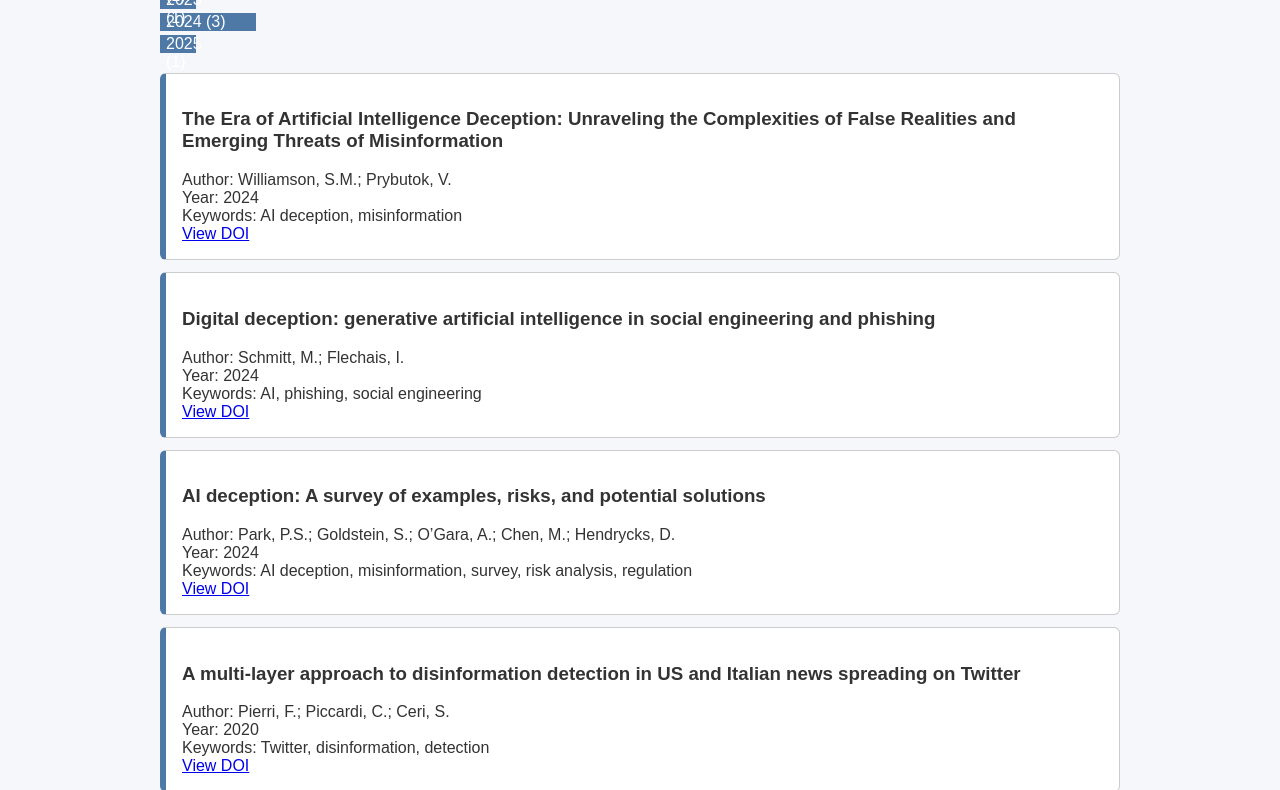
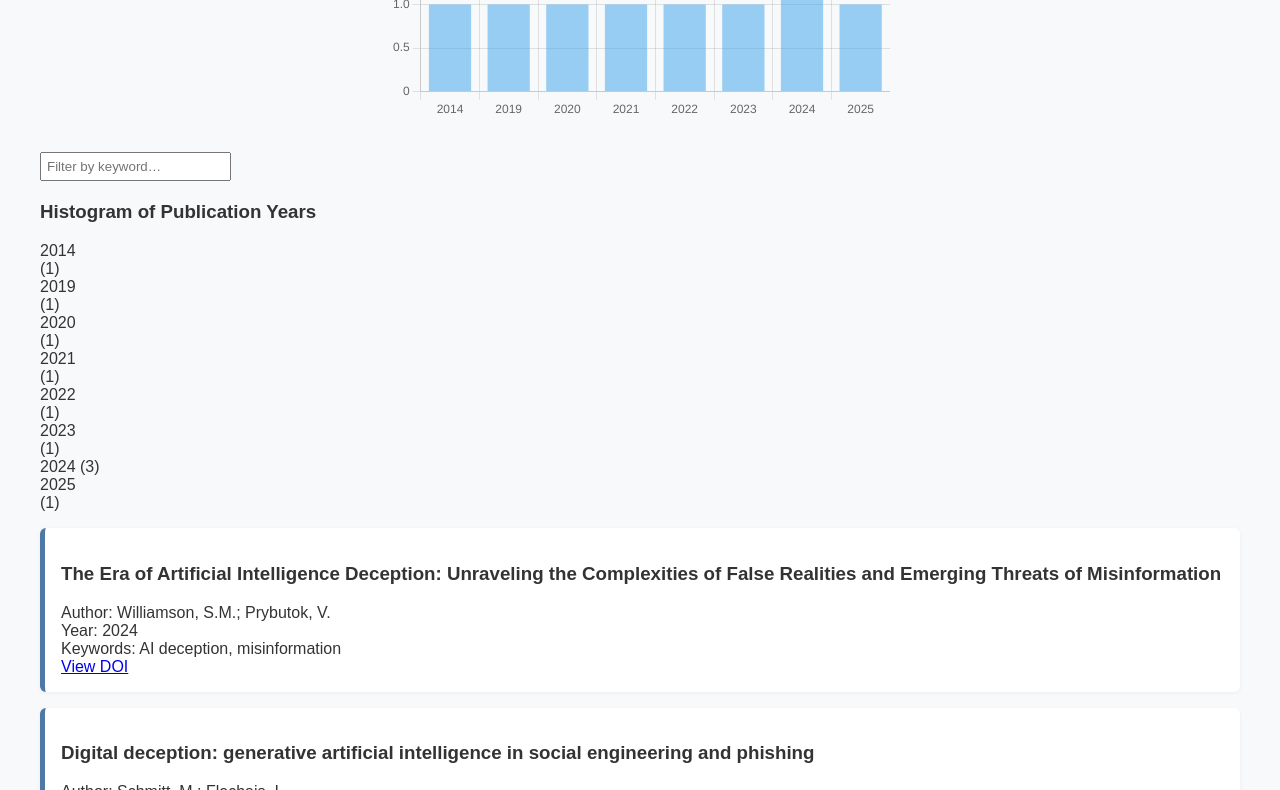
Before and after one commit to Yunjing1123/research, a plain HTML site: page index.html in a window 1280 px wide. Shown: the part 310-1100 px from the top of the page. Drawn offline with nearby package versions, Linux system fonts and the light colour scheme.

Commit message:
Update index.html

```diff
--- a/index.html
+++ b/index.html
@@ -3,56 +3,43 @@
 <head>
   <meta charset="UTF-8" />
   <meta name="viewport" content="width=device-width, initial-scale=1.0"/>
-  <title>SurVis - AI Deception and Misinformation</title>
+  <title>SurVis - AI Deception Papers</title>
   <script src="survis.js" defer></script>
   <style>
-    body {
-      font-family: Arial, sans-serif;
-      margin: 40px auto;
-      max-width: 960px;
-      background-color: #f5f7fb;
-      color: #333;
+    body { font-family: sans-serif; background: #f8f9fb; padding: 2rem; color: #333; }
+    h1 { text-align: center; }
+    .node {
+      background: #fff; border-left: 5px solid #4e79a7;
+      padding: 1rem; margin: 1rem 0; border-radius: 6px;
+      box-shadow: 0 1px 4px rgba(0,0,0,0.05);
     }
-
-    h1 {
-      text-align: center;
-      margin-bottom: 24px;
-    }
-
-    .node {
-      padding: 16px;
-      margin-bottom: 12px;
-      background: #fff;
-      border: 1px solid #ccc;
-      border-left: 6px solid #4e79a7;
-      border-radius: 6px;
-    }
-
-    .histogram {
-      margin: 20px 0;
-    }
-
-    .bar {
-      background-color: #4e79a7;
-      margin: 4px 0;
-      height: 18px;
-      color: white;
-      padding-left: 6px;
-    }
+    .node:hover { background: #f0f4ff; }
+    #histogram { margin: 2rem auto; max-width: 500px; }
   </style>
 </head>
 <body>
-  <h1>AI Deception and Misinformation Papers</h1>
-  <div id="vis">Loading…</div>
+  <h1>AI Deception and Disinformation Literature</h1>
+  <div id="histogram"><canvas id="yearChart" width="500" height="300"></canvas></div>
+  <div id="vis">Loading...</div>
+  <script src="https://cdn.jsdelivr.net/npm/chart.js"></script>
   <script>
-    fetch("data.json")
-      .then(res => res.json())
-      .then(data => {
-        SurVis.start({
-          data: data,
-          element: document.getElementById("vis")
+    window.addEventListener('DOMContentLoaded', () => {
+      fetch('data.json')
+        .then(res => res.json())
+        .then(json => {
+          SurVis.start({ data: json, element: document.getElementById('vis') });
+          const years = json.entries.map(e => e.year).filter(Boolean);
+          const yearCount = {};
+          years.forEach(y => yearCount[y] = (yearCount[y] || 0) + 1);
+          const labels = Object.keys(yearCount).sort();
+          const counts = labels.map(y => yearCount[y]);
+          new Chart(document.getElementById('yearChart'), {
+            type: 'bar',
+            data: { labels, datasets: [{ label: '# of Papers', data: counts }] },
+            options: { responsive: true, plugins: { legend: { display: false } } }
+          });
         });
-      });
+    });
   </script>
 </body>
 </html>
```
